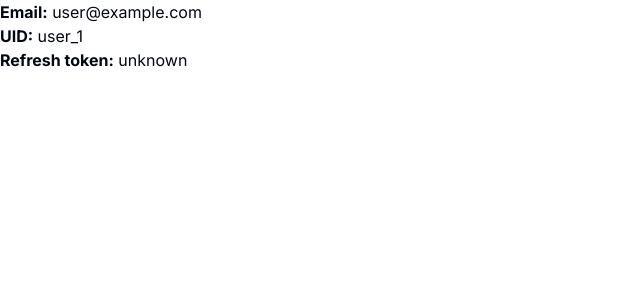
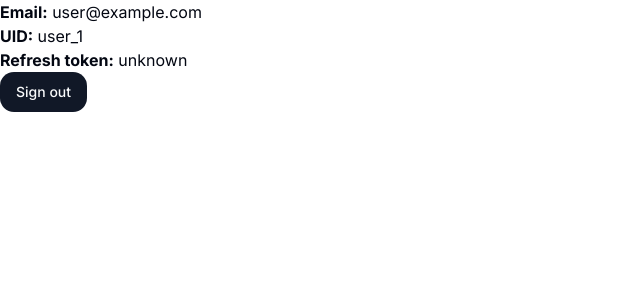
Before and after one commit to sriyanm/coshii, a Next.js app: page / in a window 1280 px wide. Shown: the top 300 px of the page, without its empty margins (0-640 px from the left). Built offline with nearby package versions, Linux system fonts and the light colour scheme; no server answers; sample sign-in values are in the browser's storage.

Commit message:
temporary sign out button

```diff
--- /dev/null
+++ b/app/components/SignoutButton.tsx
@@ -0,0 +1,8 @@
+import { useSignOut } from "@/app/hooks/firebase";
+import { Button } from "./ui/button";
+
+export function SignoutButton() {
+  const signOut = useSignOut();
+
+  return <Button onClick={() => signOut.mutate()}>Sign out</Button>;
+}
--- a/app/page.tsx
+++ b/app/page.tsx
@@ -4,6 +4,7 @@ import UserInfo from "@/app/components/user-info";
 import { useFirebaseAuth } from "@/app/hooks/firebase";
 import { useRouter } from "next/navigation";
 import { useEffect } from "react";
+import { SignoutButton } from "@/app/components/SignoutButton";
 
 export default function Home() {
   const auth = useFirebaseAuth();
@@ -18,5 +19,12 @@ export default function Home() {
   if (auth.isLoading) {
     return <div>Loading auth state...</div>;
   }
-  return auth.user ? <UserInfo user={auth.user} /> : <p>Not signed in...</p>;
+  return auth.user ? (
+    <div>
+      <UserInfo user={auth.user} />
+      <SignoutButton />
+    </div>
+  ) : (
+    <p>Not signed in...</p>
+  );
 }
```
Also changed, not shown: 1 other file (tests, documents, lock files or other folders).
